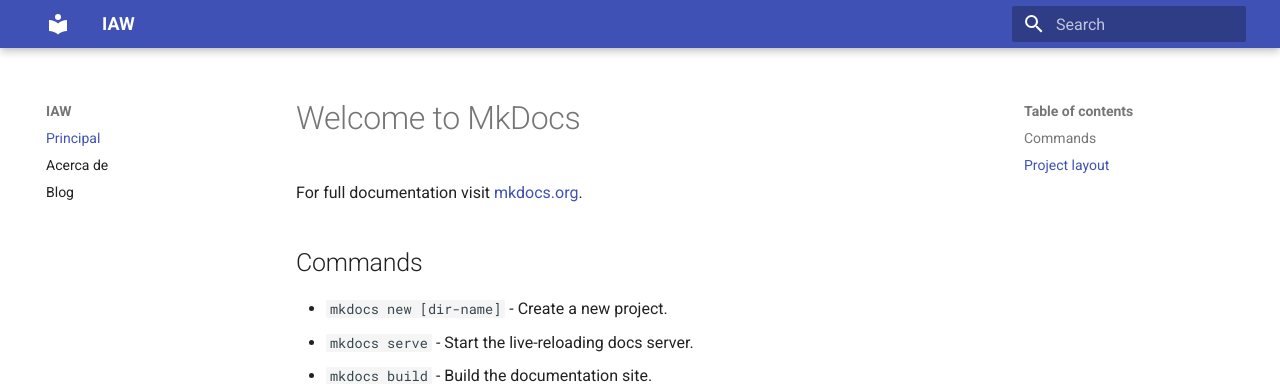
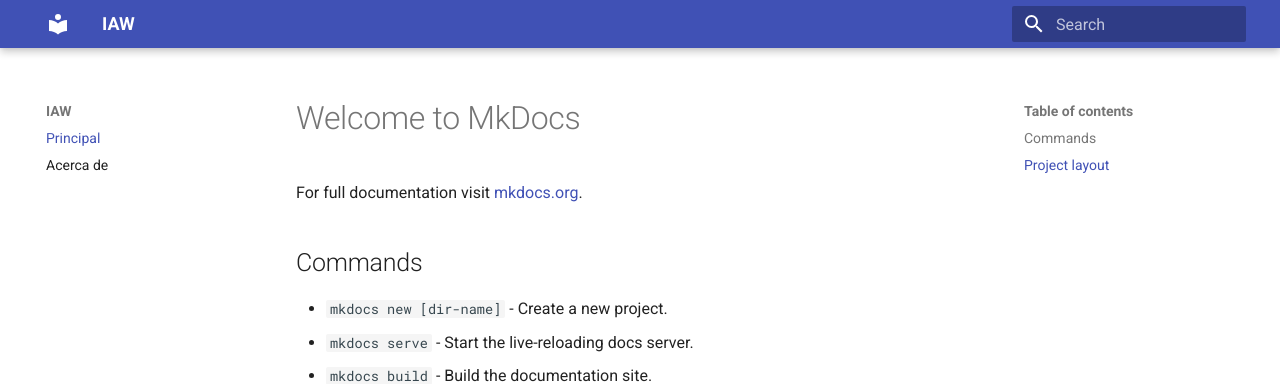
Before and after one commit to josejuansanchez/mkdocs, an MkDocs documentation site: the page built from docs/index.md, in a window 1280 px wide. Shown: the top 384 px of the page. Built offline with MkDocs 1.6.1 and Material for MkDocs 9.7.7, drawn with Linux system fonts in a browser that asks for light colours.

Commit message:
Update mkdocs.yml

```diff
--- a/mkdocs.yml
+++ b/mkdocs.yml
@@ -3,6 +3,5 @@
 nav:
     - Principal: index.md
     - Acerca de: about.md
-    - Blog: blog.md
 
 theme: material
```
